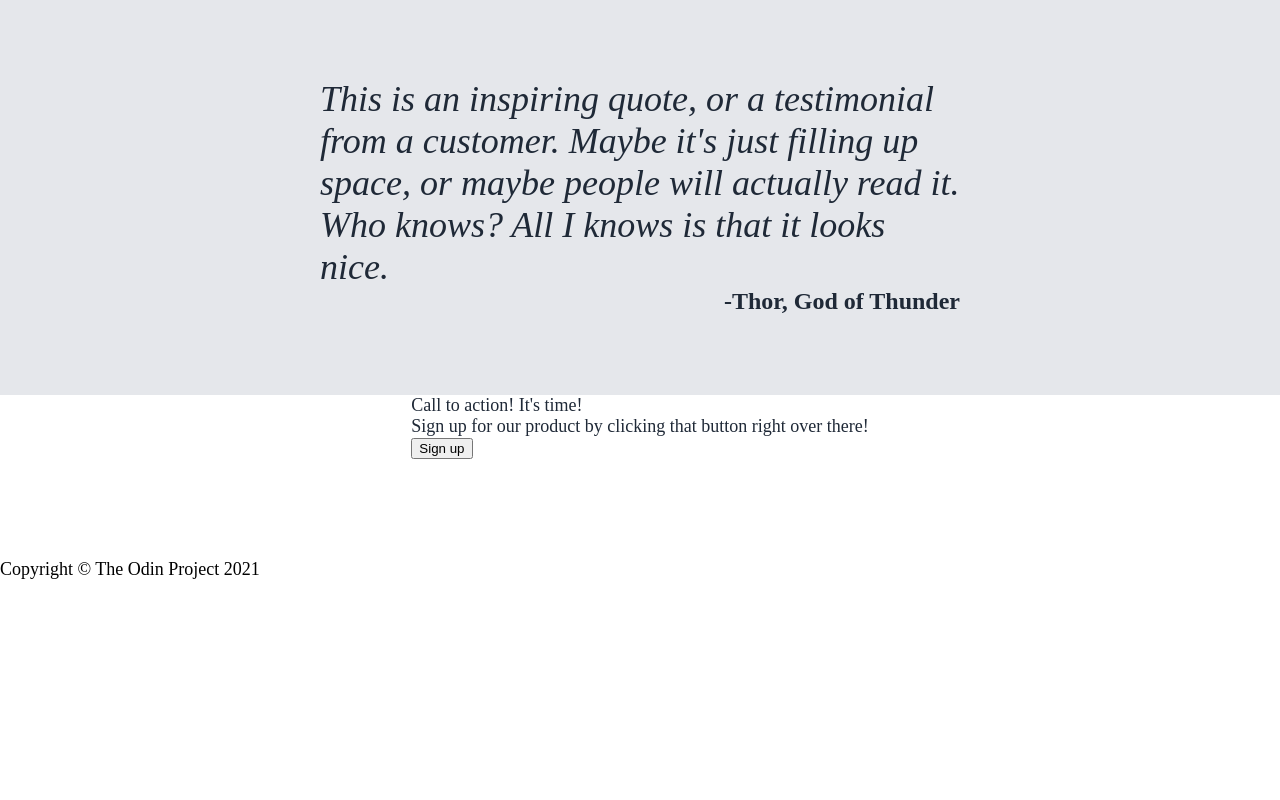
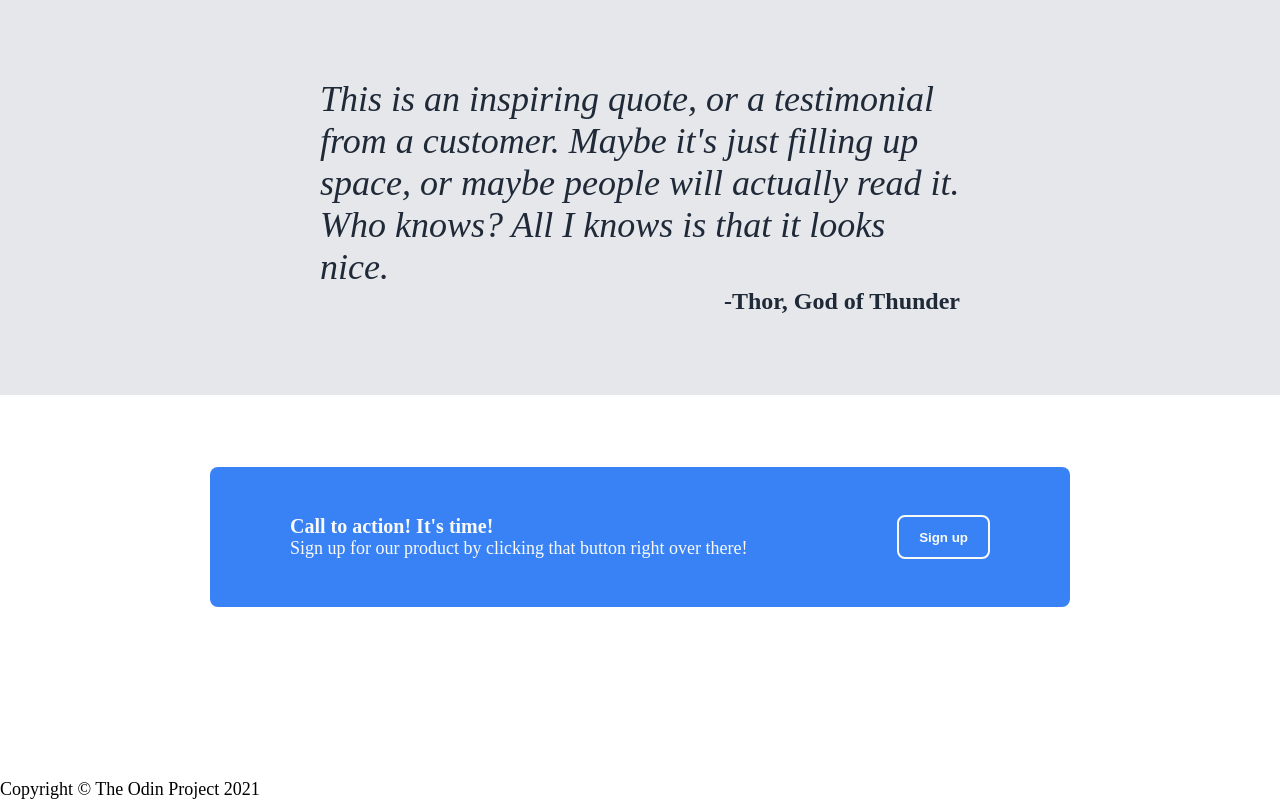
Before and after one commit to TinnieTheCat198/Landing-page-mini-project, a plain HTML site: page index.html in a window 1280 px wide. Shown: the part 1098-1898 px from the top of the page. Before the commit the page ends 1678 px from the top, so only its background shows below. Drawn offline with Linux system fonts and the light colour scheme.

Commit message:
Add style to div class content3 of page's body

```diff
--- a/style.css
+++ b/style.css
@@ -161,3 +161,41 @@ a {
     font-weight: 700;
     align-self: flex-end;
 }
+
+.content3 {
+    padding: 72px 0px;
+}
+
+.content3 .box-container {
+    display: flex;
+    width: 700px;
+    min-width: 100px;
+    padding: 48px 80px;
+    display: flex;
+    background-color: #3882F6;
+    flex-wrap: wrap;
+    border-radius: 8px ;
+    justify-content: space-between;
+    gap: 30px;
+}
+
+.content3 .box-container .text-container {
+    display: flex;
+    flex-direction: column;
+    color:#F9FAF8;
+}
+
+.content3 .box-container .text-container .content3-header-text {
+    font-size: 20px;
+    font-weight: 800;
+}
+
+.content3 .box-container button {
+    background-color: transparent;
+    border: 2px solid #F9FAF8;
+    border-radius: 8px;
+    color: #F9FAF8;
+    padding: 8px 20px;
+    max-width: 150px;
+    font-weight: 800;
+}
```
